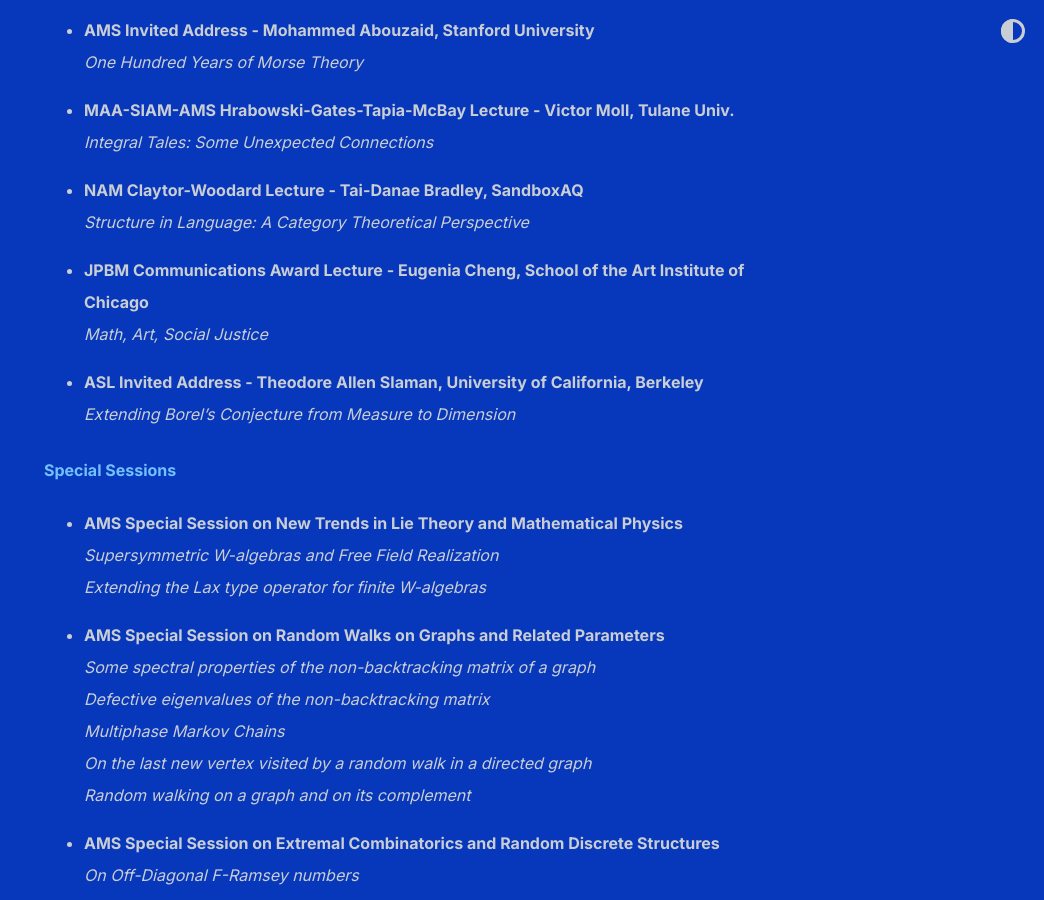
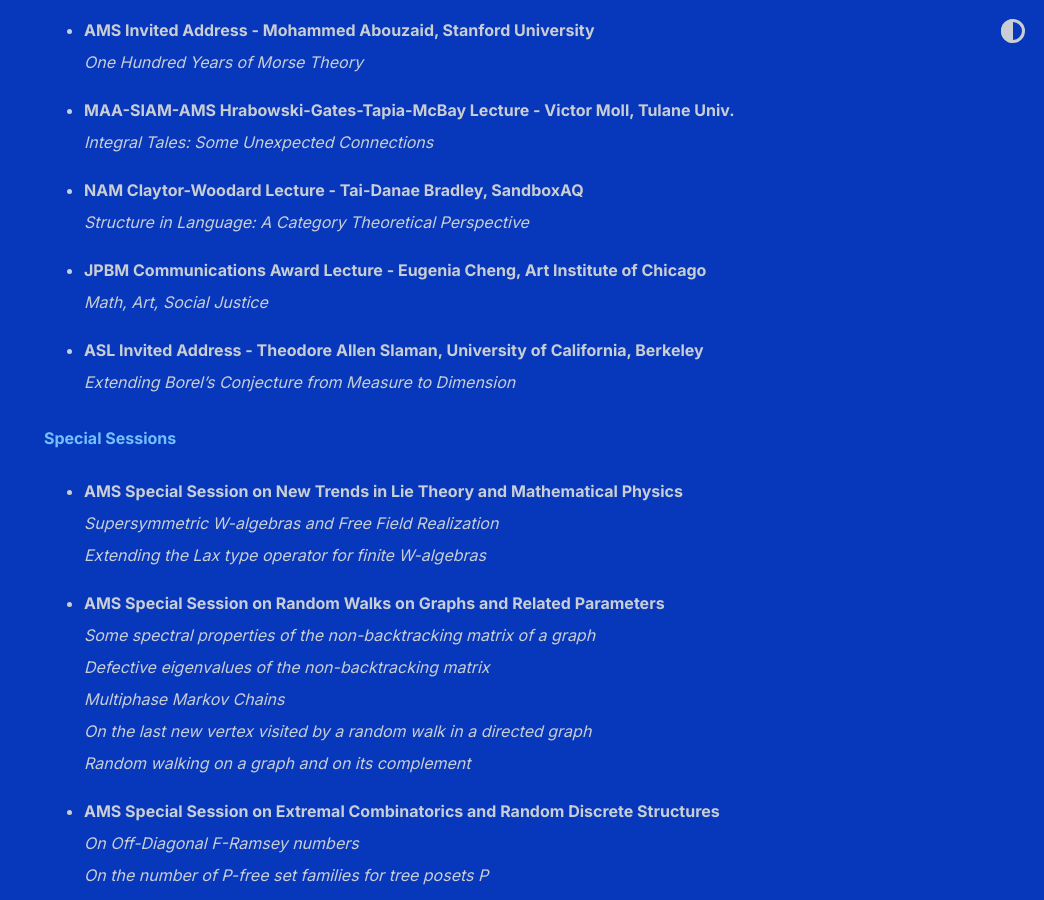
Before and after one commit to shihankanungo/shihankanungo.github.io, a Jekyll site: the page built from wrapped.md, in a window 1280 px wide and 900 px high, scrolled down 3079 px. Shown: the whole window, without its empty margins (236-1280 px from the left). Built offline with Jekyll 4.4.1, drawn with Linux system fonts in a browser that asks for light colours.

Commit message:
Update wrapped.md

```diff
--- a/wrapped.md
+++ b/wrapped.md
@@ -85,7 +85,7 @@
 - **NAM Claytor-Woodard Lecture - Tai-Danae Bradley, SandboxAQ** <br>
 _Structure in Language: A Category Theoretical Perspective_
 
-- **JPBM Communications Award Lecture - Eugenia Cheng, School of the Art Institute of Chicago** <br>
+- **JPBM Communications Award Lecture - Eugenia Cheng, Art Institute of Chicago** <br>
 _Math, Art, Social Justice_
 
 - **ASL Invited Address - Theodore Allen Slaman, University of California, Berkeley** <br>
```
